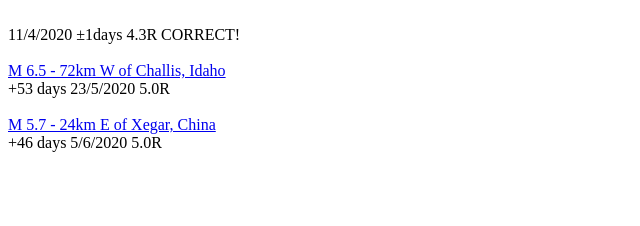
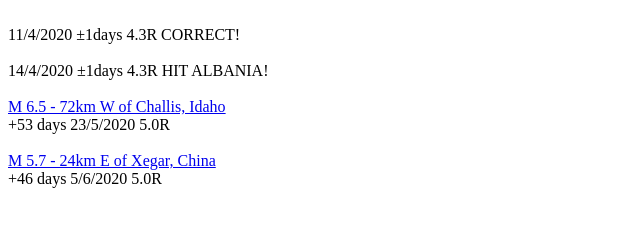
Before and after one commit to dimosgeo/eqsite, a plain HTML site: page index.htm in a window 1280 px wide. Shown: the whole page, without its empty margins (0-640 px from the left). Drawn offline with Linux system fonts and the light colour scheme.

Commit message:
Update index.htm

```diff
--- a/index.htm
+++ b/index.htm
@@ -6,6 +6,9 @@
 <body>
 	<br>
 	11/4/2020 ±1days	4.3R	CORRECT!
+	<br>
+	<br>
+	14/4/2020 ±1days	4.3R	HIT ALBANIA!
 	<br>
 	<br>
 	<a href="https://earthquake.usgs.gov/earthquakes/eventpage/us70008jr5/executive">M 6.5 - 72km W of Challis, Idaho</a><br>
```
